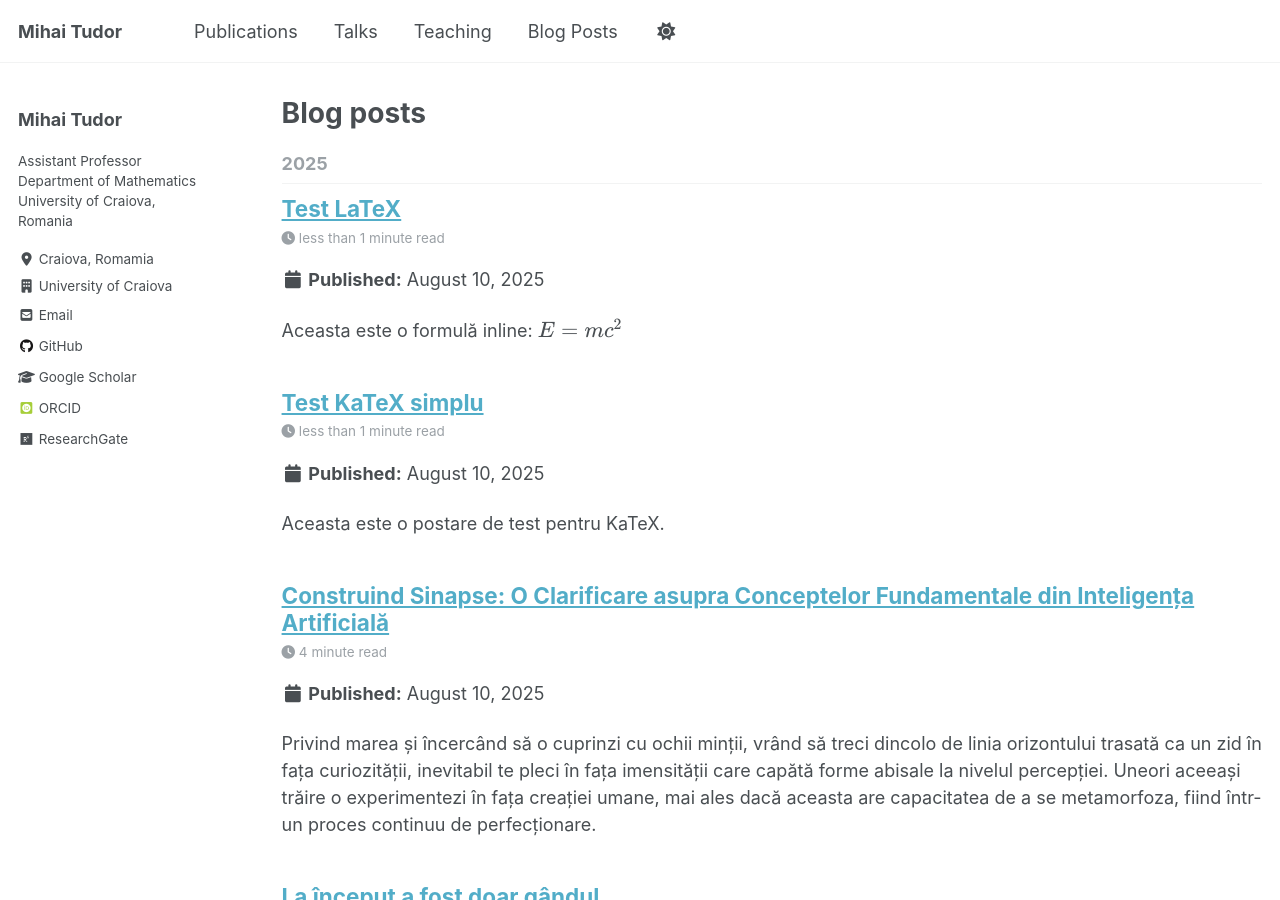
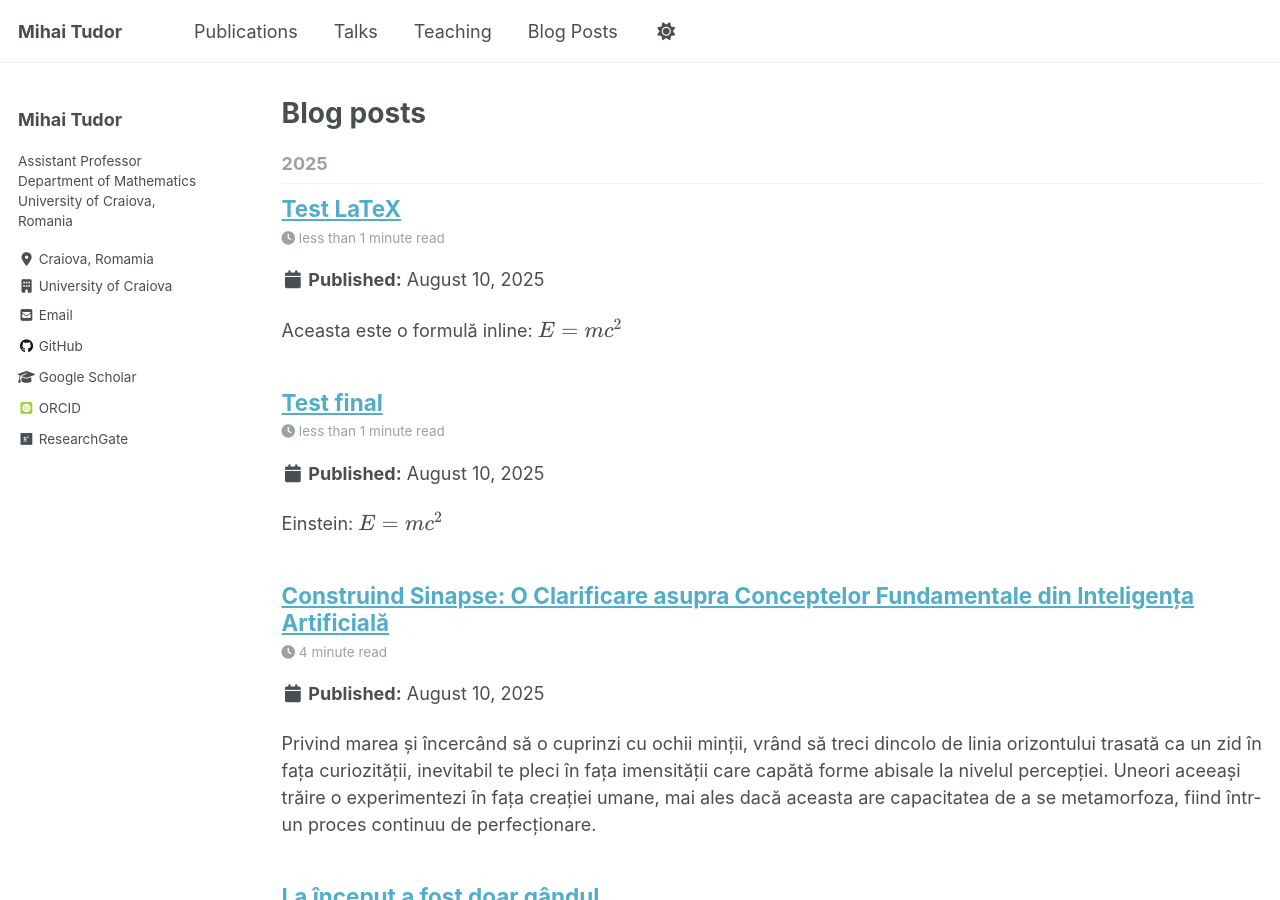
Before and after one commit to MihaiTudor26/mihaitudor26.github.io, a Jekyll site: the page built from _pages/year-archive.html, in a window 1280 px wide and 900 px high. Built offline with Jekyll 4.4.1, drawn with Linux system fonts in a browser that asks for light colours; some web fonts are replaced; a script that is not in the unit is left out.

Commit message:
Update 2025-08-10-demo-latex-complet.md

```diff
--- a/_posts/2025-08-10-demo-latex-complet.md
+++ b/_posts/2025-08-10-demo-latex-complet.md
@@ -1,17 +1,31 @@
 ---
 layout: post
-title: "Test KaTeX simplu"
+title: "Test final"
 date: 2025-08-10
 ---
 
-Aceasta este o postare de test pentru KaTeX.
+Einstein: \\(E = mc^2\\)
 
-Formula lui Einstein: $E = mc^2$
-
-Teorema lui Pitagora:
+Pitagora:
 $$a^2 + b^2 = c^2$$
 
-O integrală simplă:
-$$\int x^2 dx = \frac{x^3}{3} + C$$
+<script>
+window.MathJax = {
+  tex: {
+    inlineMath: [['\\(', '\\)']],
+    displayMath: [['$$', '$$']]
+  }
+};
+</script>
+<script src="https://cdn.jsdelivr.net/npm/mathjax@3/es5/tex-mml-chtml.js"></script>
 
-Dacă vezi aceste formule frumos formatate, KaTeX funcționează!
+
+<script>
+window.MathJax = {
+  tex: {
+    inlineMath: [['\\(', '\\)']],
+    displayMath: [['$$', '$$']]
+  }
+};
+</script>
+<script src="https://cdn.jsdelivr.net/npm/mathjax@3/es5/tex-mml-chtml.js"></script>
```
